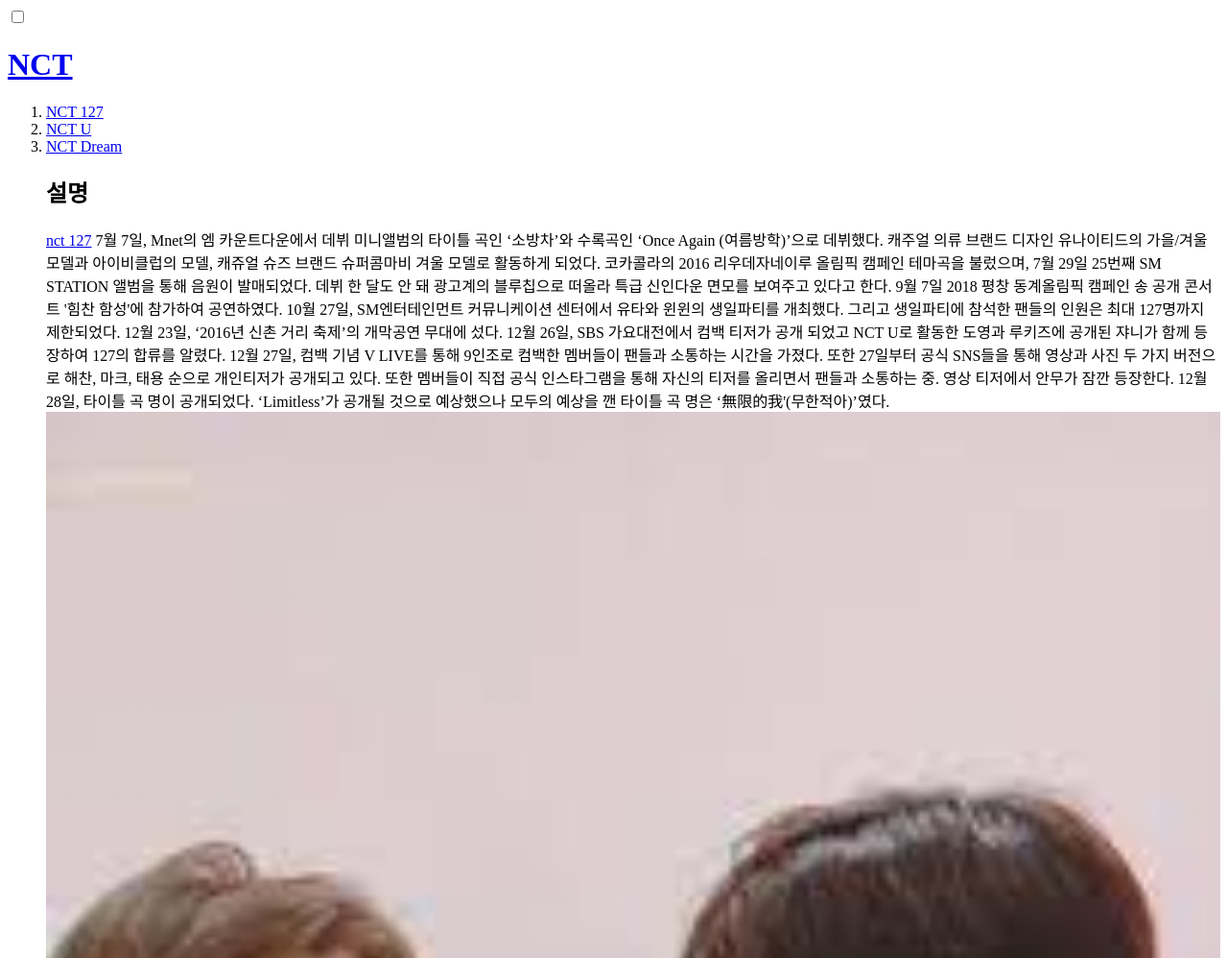
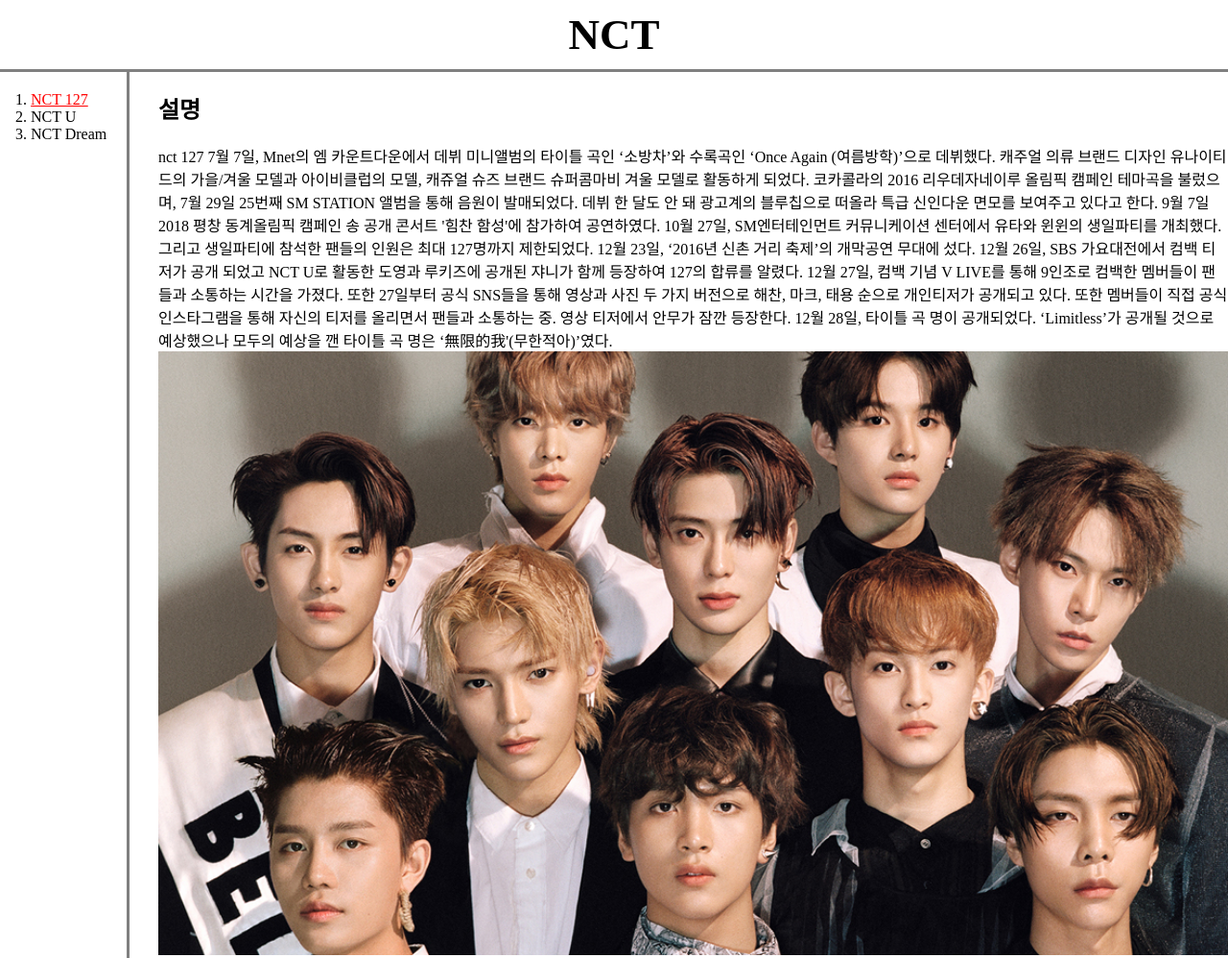
Before and after one commit to mininiini/web, a plain HTML site: page 1.html in a window 1280 px wide. Shown: the top 998 px of the page at 96% size. Drawn offline with Linux system fonts and the light colour scheme; a web font is replaced by a local one.

Commit message:
Add files via upload

```diff
--- a/1.html
+++ b/1.html
@@ -3,17 +3,24 @@
 <head>
   <title>nct 127</title>
   <meta charset="utf-8">
-  <input type="checkbox">
+<link rel="stylesheet" href="style.css">
+
   </head>
 
   <body>
-<a href="index.html"><h1>NCT</h1></a>
-<ol>
-<li><a href="1.html">NCT 127</a></li>
-<li><a href="2.html">NCT U</a></li>
-<li><a href="3.html">NCT Dream</a></li>
-<h2>설명</h2>
-<p><a href="https://search.naver.com/search.naver?sm=tab_hty.top&where=nexearch&query=nct127+&oquery=nct127+%EC%B5%9C%EA%B7%BC%ED%99%9C%EB%8F%99&tqi=hUMy6lp0JXossvylSNCssssstx4-201004" target="_blank" title="nct 127">
+  <a href="index.html"><h1>NCT</h1></a>
+<div id="grid">
+  <ol>
+  <li><a href="1.html" style="color:red; text-decoration:underline">NCT 127</a></li>
+  <li><a href="2.html">NCT U</a></li>
+  <li><a href="3.html">NCT Dream</a></li>
+  </ol>
+
+<div id="article">
+
+  <h2>설명</h2>
+  <p>
+  <a href="https://search.naver.com/search.naver?sm=tab_hty.top&where=nexearch&query=nct127+&oquery=nct127+%EC%B5%9C%EA%B7%BC%ED%99%9C%EB%8F%99&tqi=hUMy6lp0JXossvylSNCssssstx4-201004" target="_blank" title="nct 127">
  nct 127</a>  7월 7일, Mnet의 엠 카운트다운에서 데뷔 미니앨범의 타이틀 곡인 ‘소방차’와 수록곡인 ‘Once Again (여름방학)’으로 데뷔했다.
 
 캐주얼 의류 브랜드 디자인 유나이티드의 가을/겨울 모델과 아이비클럽의 모델, 캐쥬얼 슈즈 브랜드 슈퍼콤마비 겨울 모델로 활동하게 되었다.
@@ -34,6 +41,11 @@
 
 12월 28일, 타이틀 곡 명이 공개되었다. ‘Limitless’가 공개될 것으로 예상했으나 모두의 예상을 깬 타이틀 곡 명은 ‘無限的我'(무한적아)’였다.
 
-<img src="coding.jpg" width="100%">
+
+ <img src="nct127.jpg" width="100%">
+ </div>
+</div>
+
+
 </body>
 </html>
--- /dev/null
+++ b/style.css
@@ -0,0 +1,51 @@
+@font-face {
+    font-family: 'Cafe24SsurroundAir';
+    src: url('https://cdn.jsdelivr.net/gh/projectnoonnu/noonfonts_2105_2@1.0/Cafe24SsurroundAir.woff') format('woff');
+
+}
+
+  body{
+   font-family: 'Cafe24SsurroundAir';
+    margin:0;
+  }
+   a {
+     color:black;
+    text-decoration:none;
+   }
+   h1{
+     font-size: 45px;
+     text-align: center;
+     border-bottom: 3px solid gray;
+    margin:0;
+    padding-bottom:10px;
+    padding-top:10px;
+   }
+   #grid ol{
+
+     border-right: 3px solid gray;
+     width:100px;
+     margin:0;
+     padding-left:32px;
+     padding-top:20px;
+   }
+#article{
+
+  padding-left: 15px
+}
+#grid{
+  display:grid;
+  grid-template-columns: 150px 1fr;
+}
+
+@media(max-width:800px){
+
+  #grid{
+    display:block;
+    }
+    #grid ol{
+
+      border-right: none;}
+
+      h1{
+   border-bottom: none;}
+}
```
Also changed, not shown: 2.html (+10 -3 lines), 3.html (+9 -3 lines), box.html (added, +22 -0 lines), index.html (+10 -1 lines), nct u.jpeg (added), nct127.jpg (added), 2 other files.
